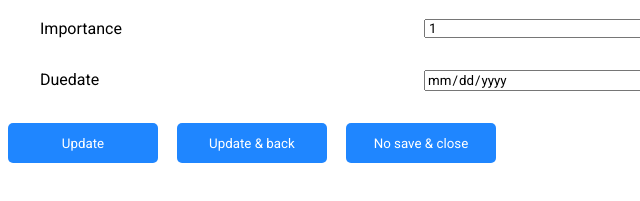
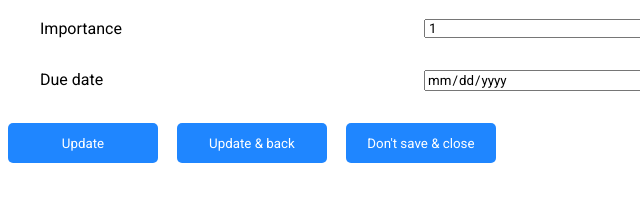
Before and after one commit to philpar21/ostprojekt1, a website: page source/public/details.html in a window 1280 px wide. Shown: the part 201-402 px from the top of the page, 0-640 px from the left. Drawn offline with Linux system fonts and the light colour scheme.

Commit message:
Add files via upload
Added more elements

```diff
--- a/source/public/details.html
+++ b/source/public/details.html
@@ -38,14 +38,14 @@
                 <option value="5">5</option>
             </select>
 
-            <label for="duedate">Duedate</label>
+            <label for="duedate">Due date</label>
             <input id="duedate" type="date" name="duedate" />
         </div>
 
         <div class="all-btn">
             <button id="btn" type="submit">Update</button>
             <button id="btn" type="submit">Update & back</button>
-            <button id="btn" type="submit">No save & close</button>
+            <button id="btn" type="submit">Don't save & close</button>
         </div>
 
     </form>
```
